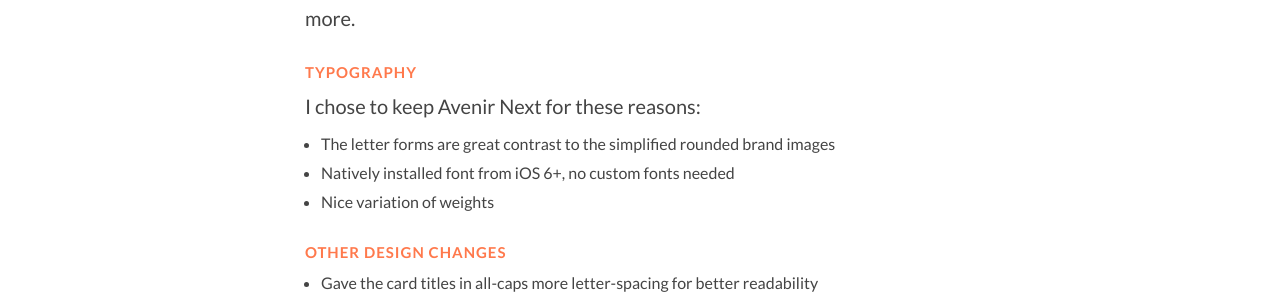
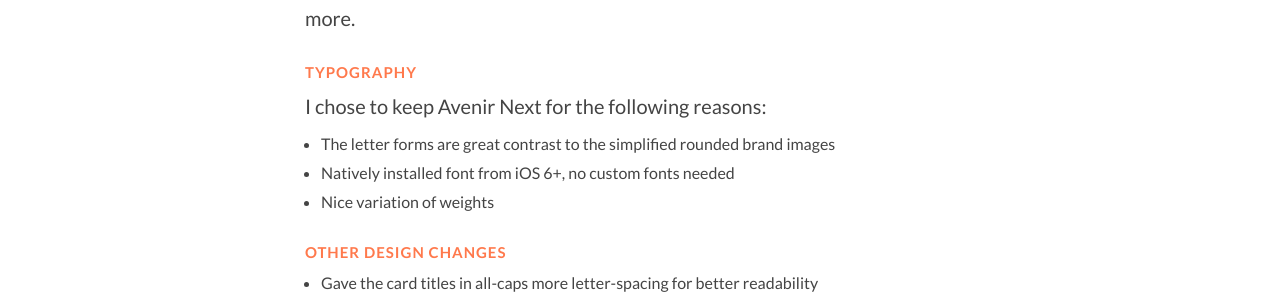
Before and after one commit to btamps/btamps.github.io, a Jekyll site: the page built from mango-health-assignment/index.markdown, in a window 1280 px wide and 900 px high, scrolled down 8580 px. Shown: the part 319-613 px from the top of the window. Built offline with Jekyll 4.4.1, drawn with Linux system fonts in a browser that asks for light colours; nearby versions of some CDN libraries.

Commit message:
content edits

```diff
--- a/mango-health-assignment/index.markdown
+++ b/mango-health-assignment/index.markdown
@@ -213,7 +213,7 @@ exclude_from_nav: true
       <p>My recommendation (above) is the most effective because it gives insight of how to use the app, fits well with the existing UI design pattern, and requires no app changes. I also believe the simple shapes and colorful images matches the brand of Mango Health and would motivate the user to click to learn more. </p>
 
       <h4>Typography</h4>
-      <p>I chose to keep Avenir Next for these reasons:</p>
+      <p>I chose to keep Avenir Next for the following reasons:</p>
       <ul>
         <li>The letter forms are great contrast to the simplified rounded brand images</li>
         <li>Natively installed font from iOS 6+, no custom fonts needed</li>
```
